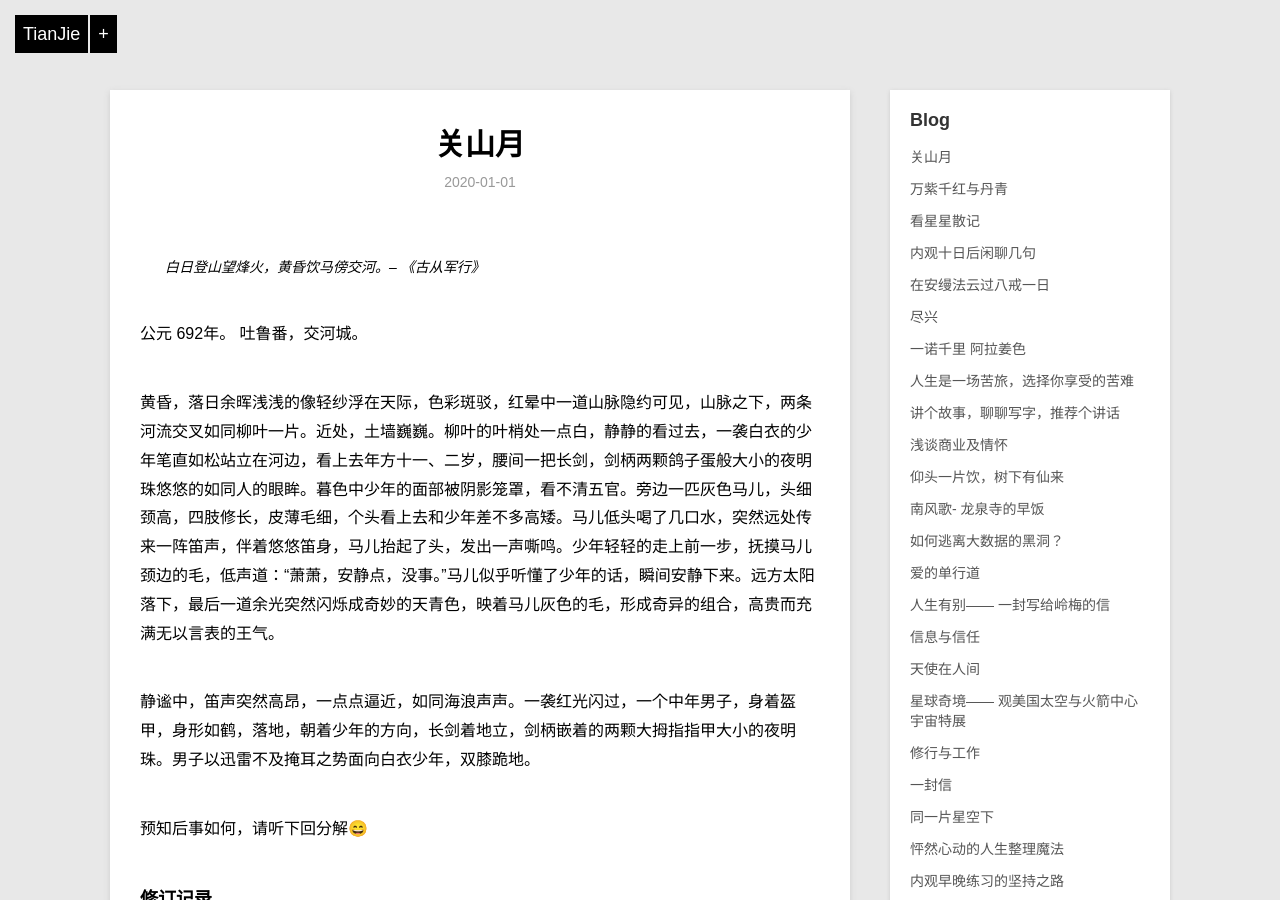
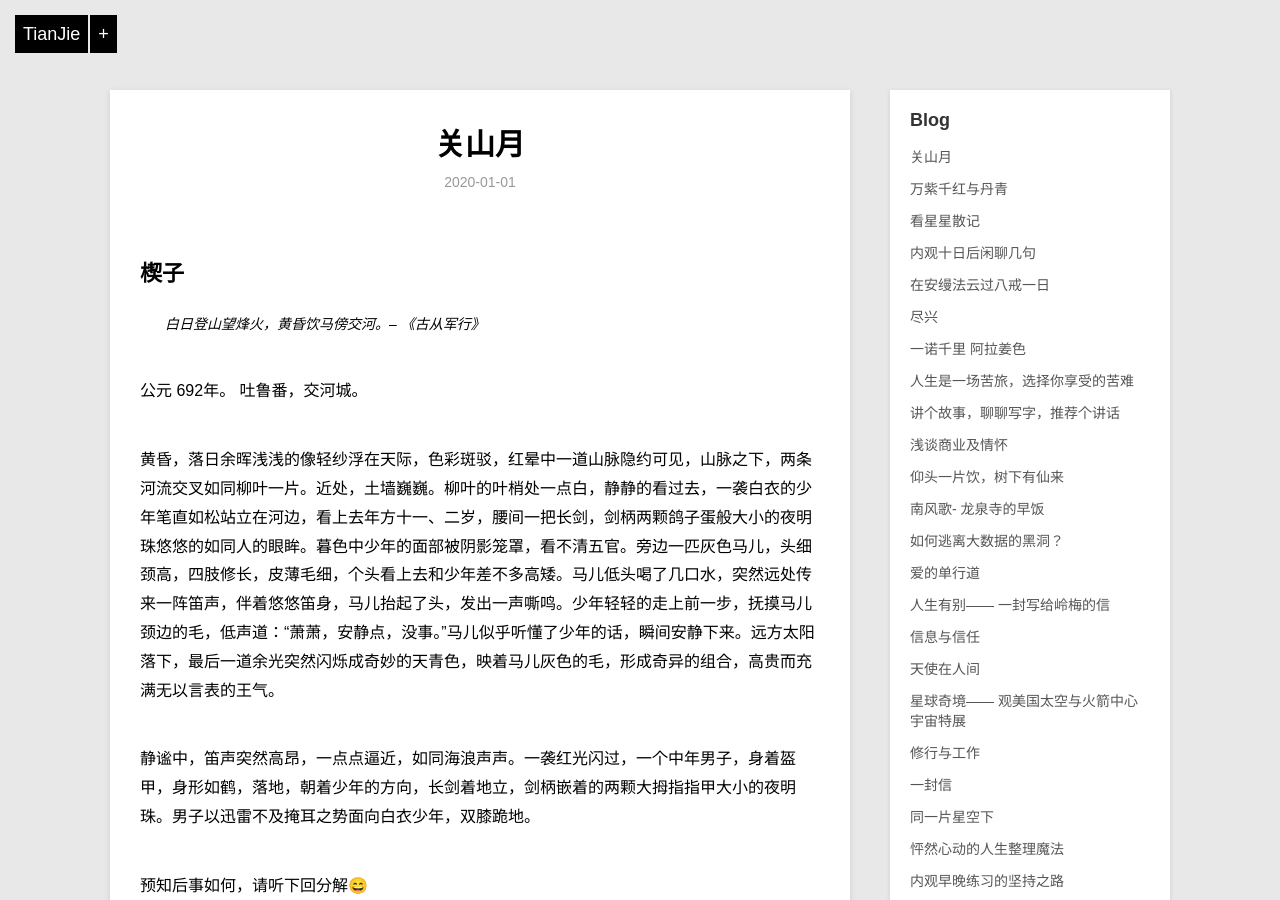
Before and after one commit to violettianjie/violettianjie.github.io, a Jekyll site: the page built from _posts/blog/2020-01-01-guanshanyue0.md, in a window 1280 px wide and 900 px high. Built offline with Jekyll 4.4.1, drawn with Linux system fonts in a browser that asks for light colours.

Commit message:
Update 2020-01-01-guanshanyue0.md

```diff
--- a/_posts/blog/2020-01-01-guanshanyue0.md
+++ b/_posts/blog/2020-01-01-guanshanyue0.md
@@ -5,7 +5,7 @@ description: "小说|关山月"
 category: blog
 ---
 
-
+##  楔子
 
 > 白日登山望烽火，黄昏饮马傍交河。-- 《古从军行》
 
```
